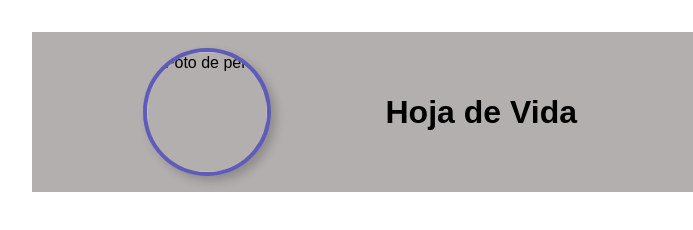
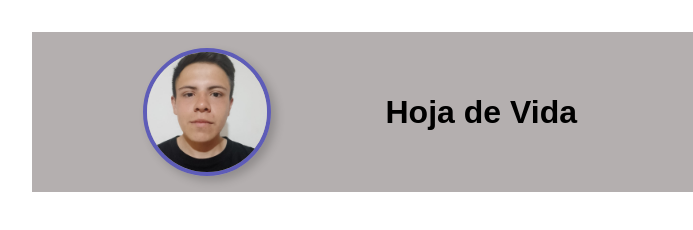
Before and after one commit to DavidJaure/HojaDEVida, a plain HTML site: page index.html in a window 1280 px wide. Shown: the top 230 px of the page, 0-693 px from the left. Drawn offline with Linux system fonts and the light colour scheme; a web font is replaced by a local one.

Commit message:
Update index.html

```diff
--- a/index.html
+++ b/index.html
@@ -16,7 +16,7 @@ rel="stylesheet">
 
 <body>
     <header>
-        <img src="img/Principal.jpg" alt="Foto de perfil" class="perfil">
+        <img src="Principal.jpg" alt="Foto de perfil" class="perfil">
         <a href="https://davidjaure.github.io/Proyectos/">
             <img src="https://pngimg.com/uploads/github/github_PNG77.png" alt="Logo de GitHub">
         </a>
```
